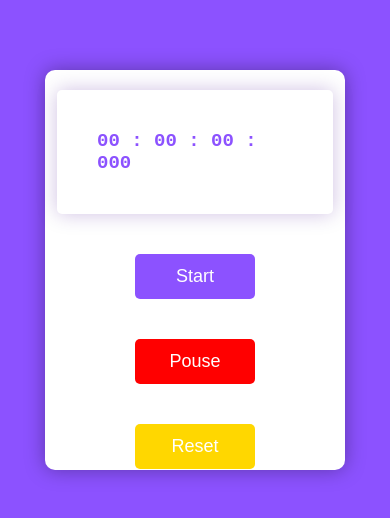
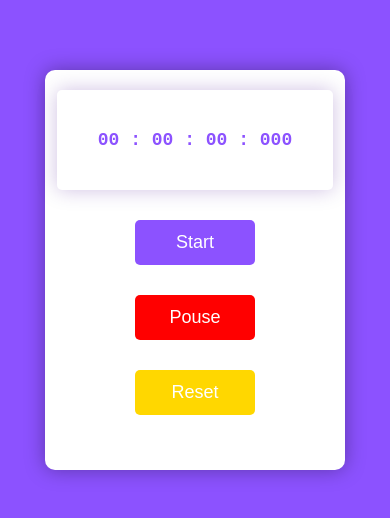
Before and after one commit to realshivamsagar/stop-watch, a plain HTML site: page index.html in a window 390 px wide. Shown: the part 152-670 px from the top of the page. Drawn offline with Linux system fonts and the light colour scheme.

Commit message:
Update style.css

```diff
--- a/style.css
+++ b/style.css
@@ -62,16 +62,16 @@ body {
     }
 
     .timer-display {
-        font-size: 19px;
+        font-size: 18px;
         font-weight: bold;
     }
 
     .buttons {
         display: grid;
-        margin-top: 40px;
+        margin-top: 30px;
     }
     .buttons button{
-        margin-bottom: 40px;
+        margin-bottom: 30px;
     }
 
 }
```
